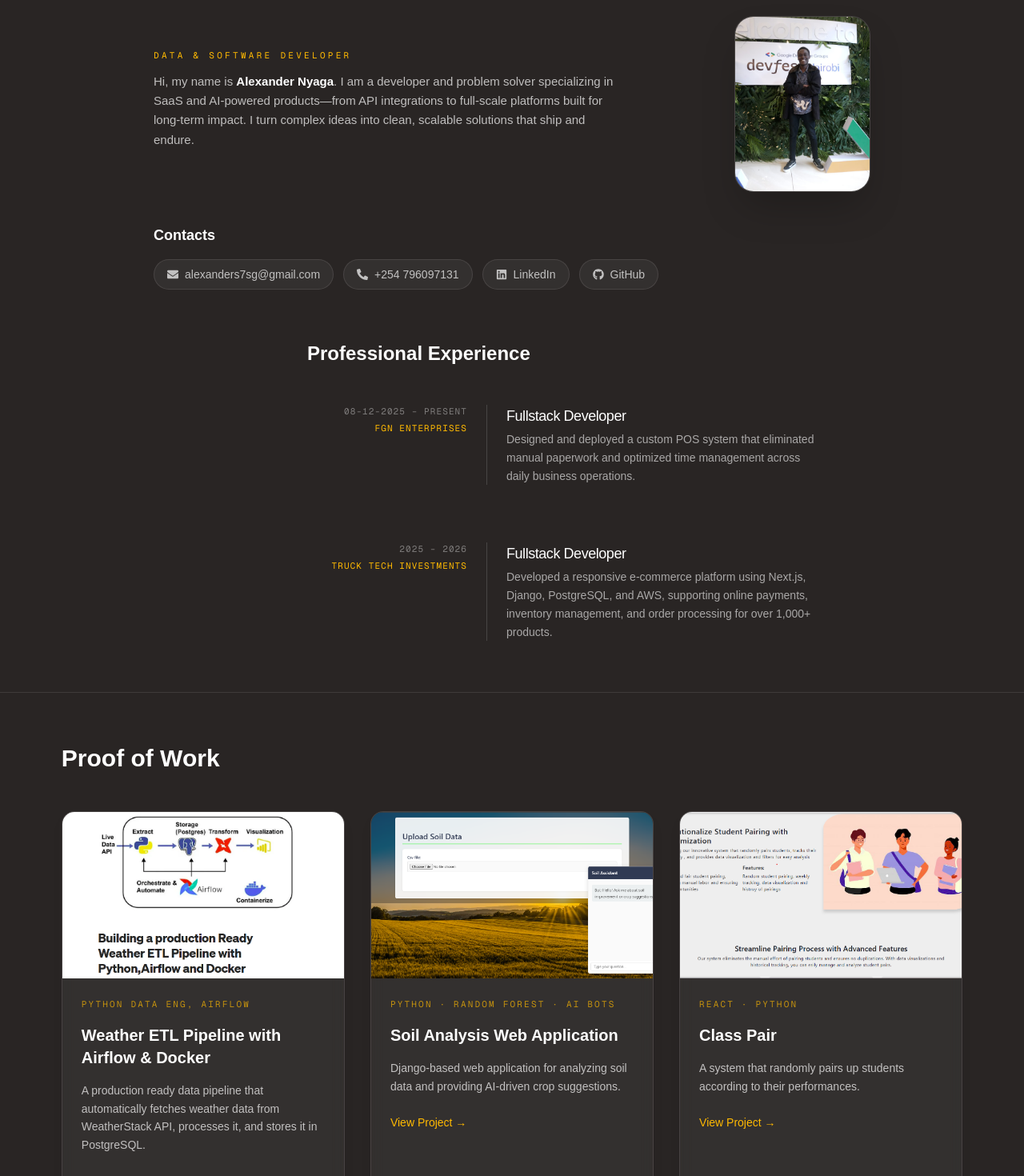
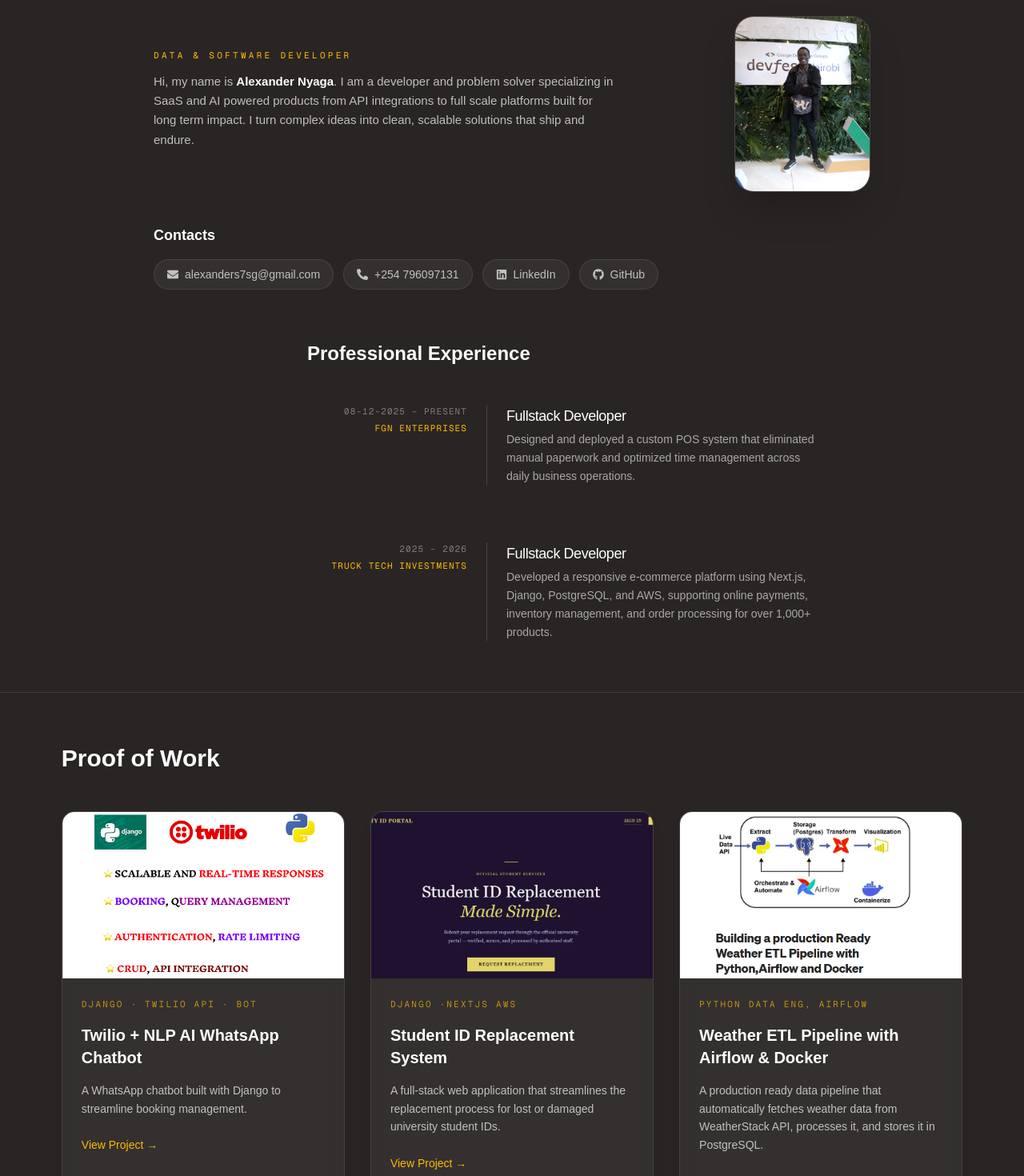
Before and after one commit to alexander784/Alehub, a Next.js app in the folder alexa/: page / in a window 1280 px wide. Shown: the top 1470 px of the page at 80% size. Built offline with nearby package versions, Linux system fonts and the light colour scheme.

Commit message:
New project

```diff
--- a/alexa/app/Projects.tsx
+++ b/alexa/app/Projects.tsx
@@ -1,6 +1,22 @@
 import React from "react";
 
 const projects = [
+
+   {
+    title: "Twilio + NLP AI WhatsApp Chatbot",
+    tag: "Django · Twilio API · Bot",
+    desc: "A WhatsApp chatbot built with Django to streamline booking management.",
+    link: "https://github.com/alexander784/Whatsapp_bot",
+    img: "/images/twilio.png",
+  },
+  {
+    title: "Student ID Replacement System",
+    tag: "Django ·Nextjs AWS",
+    desc: "A full-stack web application that streamlines the replacement process for lost or damaged university student IDs.",
+    link: "https://github.com/alexander784/Replacing",
+    img: "/images/portal.png",
+  },
+
   {
     title: "Weather ETL Pipeline with Airflow & Docker",
     tag: "Python Data Eng, Airflow",
@@ -25,13 +41,7 @@ const projects = [
     img: "/images/class pair.png",
   },
 
-  {
-    title: "Twilio + NLP AI WhatsApp Chatbot",
-    tag: "Django · Twilio API · Bot",
-    desc: "A WhatsApp chatbot built with Django to streamline booking management.",
-    link: "https://github.com/alexander784/Whatsapp_bot",
-    img: "/images/twilio.png",
-  },
+
    {
     title: "Dockerized Django Authentication system",
     tag: "Docker · Django · jwt · Python",
--- a/alexa/app/components/Home.tsx
+++ b/alexa/app/components/Home.tsx
@@ -17,7 +17,7 @@ const contacts = [
   },
   {
     icon: FaLinkedin,
-    href: "https://linkedin.com/in/your-profile",
+    href: "https://linkedin.com",
     label: "LinkedIn",
   },
   {
@@ -44,8 +44,8 @@ const Home = () => {
                 Alexander Nyaga
               </span>
               . I am a developer and problem solver specializing in SaaS and
-              AI-powered products—from API integrations to full-scale platforms
-              built for long-term impact. I turn complex ideas into clean,
+              AI powered products from API integrations to full scale platforms
+              built for long term impact. I turn complex ideas into clean,
               scalable solutions that ship and endure.
             </p>
           </div>
```
Also changed, not shown: alexa/public/images/portal.png (added).
